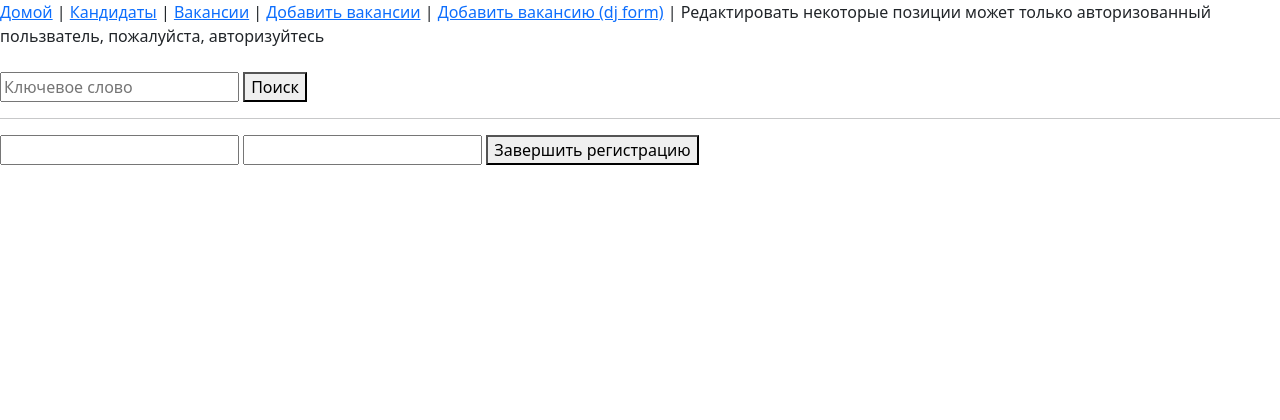
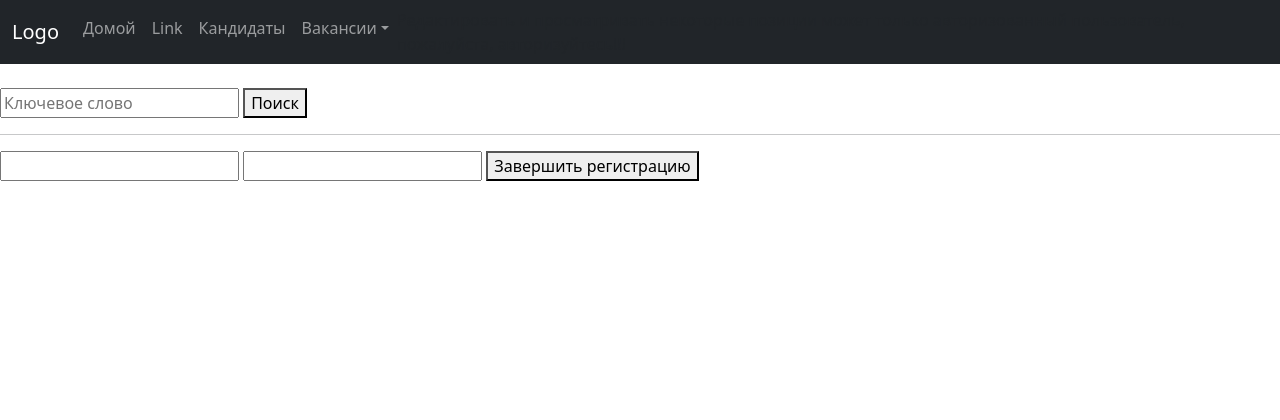
Before and after one commit to werewolf85/python-3-hh, a Django app: template core/templates/auth/registr.html in a window 1280 px wide. Shown: the top 420 px of the page. Run offline with Django 3.2, Linux system fonts and the light colour scheme; the template is opened without the code that fills it, so the values that code supplies are empty.

Commit message:
edit css file

```diff
--- a/core/static/my_style.css
+++ b/core/static/my_style.css
@@ -1,7 +1,7 @@
 h1 {
-color: red;
+    color: #016878;
+}
 
+.canditate-title {
+    color: #02a602;
 }
-.candidate-title {
-color: orange
-}
--- a/core/templates/base.html
+++ b/core/templates/base.html
@@ -2,10 +2,10 @@
 <html lang="en">
 <head>
     {% load static %}
-
     <meta charset="UTF-8">
 
-    <link href="https://cdn.jsdelivr.net/npm/bootstrap@5.2.1/dist/css/bootstrap.min.css" rel="stylesheet" integrity="sha384-iYQeCzEYFbKjA/T2uDLTpkwGzCiq6soy8tYaI1GyVh/UjpbCx/TYkiZhlZB6+fzT" crossorigin="anonymous">
+    <link href="https://cdn.jsdelivr.net/npm/bootstrap@5.0.2/dist/css/bootstrap.min.css" rel="stylesheet" integrity="sha384-EVSTQN3/azprG1Anm3QDgpJLIm9Nao0Yz1ztcQTwFspd3yD65VohhpuuCOmLASjC" crossorigin="anonymous">
+    <script src="https://cdn.jsdelivr.net/npm/bootstrap@5.0.2/dist/js/bootstrap.bundle.min.js" integrity="sha384-MrcW6ZMFYlzcLA8Nl+NtUVF0sA7MsXsP1UyJoMp4YLEuNSfAP+JcXn/tWtIaxVXM" crossorigin="anonymous"></script>
     <link rel="stylesheet" href="{% static 'my_style.css' %}">
     <title>
         {% block my_title %}
@@ -16,20 +16,45 @@
 </head>
     <body>
         <nav>
-            <a href="/">Домой</a> |
-            <a href="/workers">Кандидаты</a> |
-            <a href="/vacancies">Вакансии</a> |
-            <a href="/add-vacancy">Добавить вакансии</a> |
-            <a href="/add-vacancy-df">Добавить вакансию (dj form)</a> |
+            <nav class="navbar navbar-expand-sm bg-dark navbar-dark">
+      <div class="container-fluid">
+        <a class="navbar-brand" href="#">Logo</a>
+        <button class="navbar-toggler" type="button" data-bs-toggle="collapse" data-bs-target="#collapsibleNavbar">
+          <span class="navbar-toggler-icon"></span>
+        </button>
+        <div class="collapse navbar-collapse" id="collapsibleNavbar">
+          <ul class="navbar-nav">
+            <li class="nav-item">
+              <a class="nav-link" href="/">Домой</a>
+            </li>
+            <li class="nav-item">
+              <a class="nav-link" href="#">Link</a>
+            </li>
+            <li class="nav-item">
+              <a class="nav-link" href="/workers">Кандидаты</a>
+            </li>
+            <li class="nav-item dropdown">
+              <a class="nav-link dropdown-toggle" href="#" role="button" data-bs-toggle="dropdown">Вакансии</a>
+              <ul class="dropdown-menu">
+                <li><a class="dropdown-item" href="/vacancies">Список вакансий</a></li>
+                <li><a class="dropdown-item" href="/add-vacancy">Добавить вакансию</a> </li>
+                <li><a class="dropdown-item" href="/add-vacancy-df">Добавить вакансию (dj form)</a></li>
+              </ul>
+            </li>
 
 
 
             {% if request.user.is_authenticated %}
 
-            <a href="/resume-list">Резюме</a> |
-            <a href="{% url 'my-resume' %}">Мои Резюме</a> |
-            <a href="{% url 'add-resume' %}">Добавить резюме</a> |
-            <a href="{% url 'add-resume-df' %}">Добавить резюме (dj form)</a> |
+               <li class="nav-item dropdown">
+              <a class="nav-link dropdown-toggle" href="#" role="button" data-bs-toggle="dropdown">Резюме</a>
+              <ul class="dropdown-menu">
+                  <li><a class="dropdown-item" href="{% url 'my-resume' %}">Мои Резюме</a></li>
+                  <li><a class="dropdown-item" href="{% url 'add-resume' %}">Добавить резюме</a></li>
+                  <li><a class="dropdown-item" href="{% url 'add-resume-df' %}">Добавить резюме (dj form)</a></li>
+                  </ul>
+            </li>
+
 
 
 
@@ -37,11 +62,16 @@
             {% endif %}
 
             {% if request.user.is_superuser %}
-            <a href="/companies">Компании</a> |
-            <a href="{% url 'add-company-df' %}">Добавить компанию (dj form)</a> |
+              <li class="nav-item dropdown">
+              <a class="nav-link dropdown-toggle" href="#" role="button" data-bs-toggle="dropdown">Компании</a>
+              <ul class="dropdown-menu">
+            <li><a class="dropdown-item" href="/companies">Компании</a></li>
+            <li><a class="dropdown-item" href="{% url 'add-company-df' %}">Добавить компанию (dj form)</a></li>
+                  </ul>
+            </li>
 
             {% else %}
-            Редактировать некоторые позиции может только авторизованный пользватель, пожалуйста, авторизуйтесь
+            Редактировать и просматривать некоторые позиции может только авторизованный пользователь, пожалуйста, авторизуйтесь!!!
             {% endif %}
         </nav>
             <div>
```
